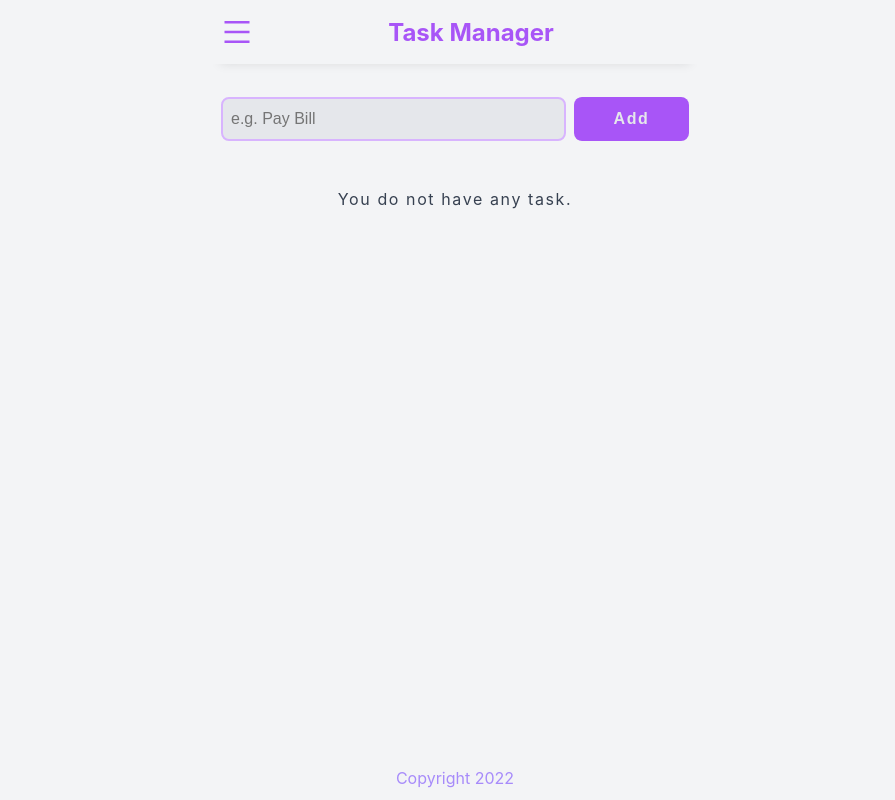
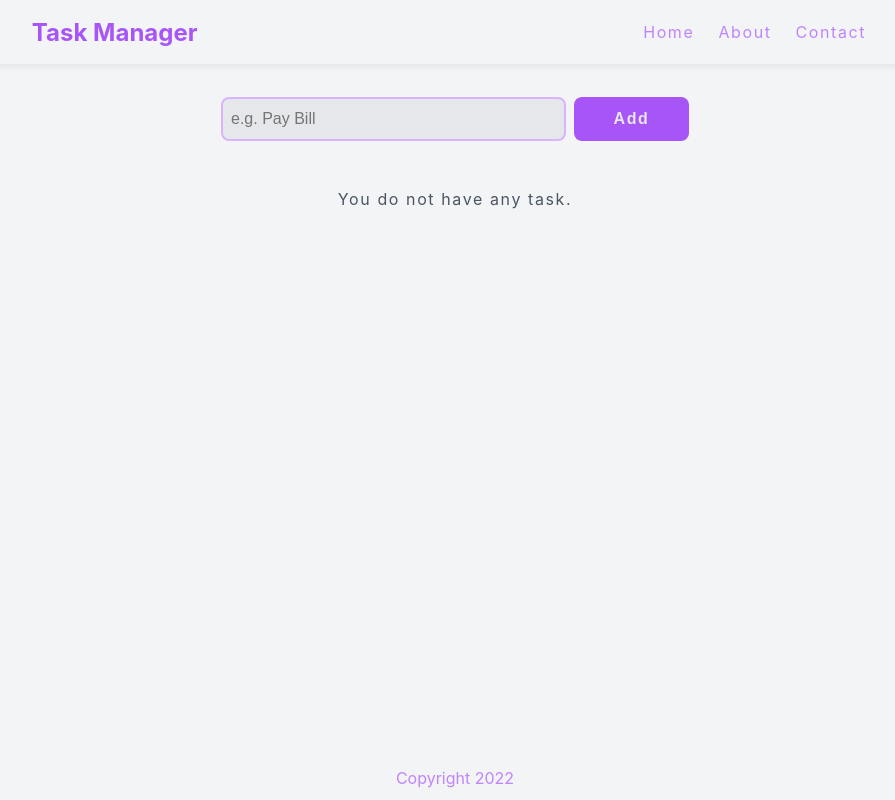
Before and after one commit to GeekGuruDev/task-manager, a React (Create React App) app: page / in a window 1280 px wide. Shown: the whole page, without its empty margins (185-1080 px from the left). Built offline with nearby package versions, Linux system fonts and the light colour scheme.

Commit message:
Update CSS for large screen

```diff
--- a/src/index.css
+++ b/src/index.css
@@ -21,7 +21,6 @@
   --spacing: 0.1rem;
   --radius: 0.5rem;
   --shadow: 0 5px 15px rgba(0, 0, 0, 0.1);
-  --max-width: 500px;
 }
 * {
   padding: 0;
@@ -37,7 +36,7 @@ body {
   -webkit-font-smoothing: antialiased;
   -moz-osx-font-smoothing: grayscale;
   background-color: var(--gray-100);
-  color: var(--gray-700);
+  color: var(--gray-600);
 }
 
 #root {
@@ -46,7 +45,6 @@ body {
   grid-template-columns: 1fr;
   justify-content: space-between;
   min-height: 100vh;
-  max-width: var(--max-width);
   margin: auto;
 }
 
@@ -69,7 +67,7 @@ body {
   display: flex;
   background-color: transparent;
   border: transparent;
-  padding: 1rem;
+  padding: 6.5px 1rem;
   font-size: 2rem;
   color: var(--primary-500);
   cursor: pointer;
@@ -86,7 +84,6 @@ body {
   transition: var(--transition);
   background-color: var(--gray-100);
   box-shadow: 0px 15px 10px -15px rgba(0, 0, 0, 0.1);
-  max-width: var(--max-width);
 }
 
 .show-links {
@@ -94,21 +91,24 @@ body {
 }
 .nav {
   margin-bottom: 25px;
+  padding: 10px 0;
 }
 .nav-links a {
   display: block;
   text-decoration: none;
   padding: 0.75rem;
-  color: #a78bfa;
+  color: var(--primary-400);
 }
 .nav-links a:hover {
-  background-color: #a78bfa;
+  background-color: var(--primary-400);
   color: white;
-  font-weight: bold;
+  font-weight: 500;
 }
 .main {
   flex-grow: 1;
-  justify-self: flex-start;
+  width: 100%;
+  max-width: 500px;
+  margin: 0 auto;
 }
 .btn {
   display: inline-block;
@@ -230,5 +230,32 @@ body {
 .footer {
   padding-bottom: 0.75rem;
   text-align: center;
-  color: #a78bfa;
+  color: var(--primary-400);
 }
+
+@media screen and (min-width: 750px) {
+  .nav {
+    display: flex;
+    justify-content: space-around;
+    padding: 10px 0;
+  }
+  .nav-toggle {
+    display: none;
+  }
+  .nav-links {
+    height: auto;
+    position: static;
+    display: flex;
+    width: auto;
+    box-shadow: none;
+  }
+  .logo {
+    width: auto;
+    transform: translateX(0);
+  }
+  .nav-links a:hover {
+    background-color: transparent;
+    color: var(--primary-500);
+    font-weight: 500;
+  }
+}
```
